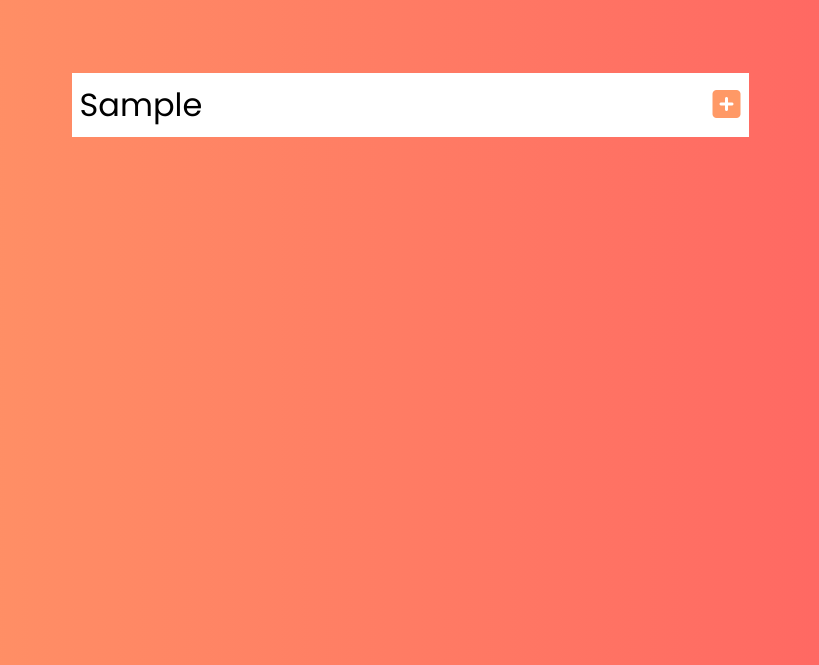
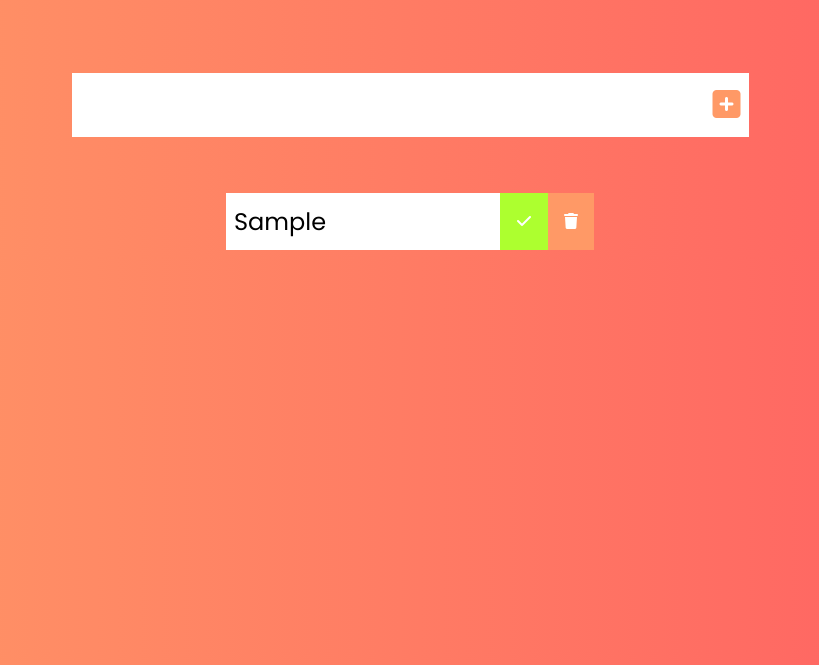
Before and after one commit to MarkoRadisavljevic/SoloJS, a plain HTML site: page todolist/index.html in a window 1280 px wide. Both pictures are taken after typing "Sample" into the empty fields and a click on the button 956 px from the left and 240 px from the top of the page. Shown: the part 135-800 px from the top of the page, without its empty margins (230-1049 px from the left). Drawn offline with Linux system fonts and the light colour scheme.

Commit message:
complate

```diff
--- a/todolist/app.js
+++ b/todolist/app.js
@@ -1,13 +1,44 @@
 //Selectors
-const todoInput = document.querySelector('.todo-input');
-const todoButton = document.querySelector('.todo-button');
-const todoList = document.querySelector('.todo-list');
+const todoInput = document.querySelector(".todo-input");
+const todoButton = document.querySelector(".todo-button");
+const todoList = document.querySelector(".todo-list");
 
 //Event Listener
-todoButton.addEventListener('click',addTodo);
+todoButton.addEventListener("click", addTodo);
+todoList.addEventListener("click", delateChack);
 
 //Functions
 function addTodo(event) {
-    event.preventDefault();
-    console.log("hello")
+  event.preventDefault();
+  const todoDiv = document.createElement("div");
+  todoDiv.classList.add("todo");
+  const newTodo = document.createElement("li");
+  newTodo.innerHTML = todoInput.value;
+  newTodo.classList.add("todo-item");
+  todoDiv.appendChild(newTodo);
+  const complatedButton = document.createElement("button");
+  complatedButton.innerHTML = '<i class="fas fa-check"></i>';
+  complatedButton.classList.add("complate-btn");
+  todoDiv.appendChild(complatedButton);
+  const trashButton = document.createElement("button");
+  trashButton.innerHTML = '<i class="fas fa-trash"></i>';
+  trashButton.classList.add("trash-btn");
+  todoDiv.appendChild(trashButton);
+
+  todoList.appendChild(todoDiv);
+
+  todoInput.value = "";
 }
+
+function delateChack(e) {
+  const item = e.target;
+  if (item.classList[0] === "trash-btn") {
+    const todo = item.parentElement;
+    todo.remove()
+  }
+  if (item.classList[0] === 'complate-btn'){
+    const nzm = document.querySelectorAll(".todo-item");
+    console.log(nzm[0])
+    nzm[0].style.textDecoration = "line-through"
+    }
+}
--- a/todolist/index.html
+++ b/todolist/index.html
@@ -1,27 +1,31 @@
 <!DOCTYPE html>
 <html lang="en">
   <head>
-    <meta charset="UTF-8">
-    <meta http-equiv="X-UA-Compatible" content="IE=edge">
-    <meta name="viewport" content="width=device-width, initial-scale=1.0">
-    <link rel="stylesheet" href="https://cdnjs.cloudflare.com/ajax/libs/font-awesome/6.2.0/css/all.min.css" integrity="sha512-xh6O/CkQoPOWDdYTDqeRdPCVd1SpvCA9XXcUnZS2FmJNp1coAFzvtCN9BmamE+4aHK8yyUHUSCcJHgXloTyT2A==" crossorigin="anonymous" referrerpolicy="no-referrer" />
-    <link rel="stylesheet" href="style.css">
+    <meta charset="UTF-8" />
+    <meta http-equiv="X-UA-Compatible" content="IE=edge" />
+    <meta name="viewport" content="width=device-width, initial-scale=1.0" />
+    <link
+      rel="stylesheet"
+      href="https://cdnjs.cloudflare.com/ajax/libs/font-awesome/6.2.0/css/all.min.css"
+      integrity="sha512-xh6O/CkQoPOWDdYTDqeRdPCVd1SpvCA9XXcUnZS2FmJNp1coAFzvtCN9BmamE+4aHK8yyUHUSCcJHgXloTyT2A=="
+      crossorigin="anonymous"
+      referrerpolicy="no-referrer"
+    />
+    <link rel="stylesheet" href="style.css" />
     <title>Todo List</title>
   </head>
   <body>
-
     <header>
       <h1>Marko's Todo List</h1>
     </header>
     <form>
-        <input type="text" class="todo-input">
+      <input type="text" class="todo-input" />
       <button class="todo-button" type="submit">
         <i class="fas fa-plus-square"></i>
       </button>
     </form>
-    <div class="todo-containder">
-        <ul class="todo-list">
-        </ul>
+    <div class="todo-container">
+      <ul class="todo-list"></ul>
     </div>
 
     <script src="app.js"></script>
--- a/todolist/style.css
+++ b/todolist/style.css
@@ -37,3 +37,45 @@ form button:hover {
   background-color: #ff9966;
   color: white;
 }
+
+.todo-container {
+  display: flex;
+  justify-content: center;
+  align-items: center;
+}
+.todo-list {
+  min-width: 30%;
+  list-style: none;
+}
+
+.todo {
+  margin: 0.5rem;
+  background-color: white;
+  color: black;
+  font-size: 1.5rem;
+  display: flex;
+  justify-content: space-between;
+  align-items: center;
+}
+.todo li {
+  flex: 1;
+}
+.trash-btn,
+.complate-btn {
+  background-color: #ff9966;
+  color: white;
+  border: none;
+  padding: 1rem;
+  cursor: pointer;
+  font-size: 1rem;
+}
+.complate-btn {
+  background: greenyellow;
+}
+.todo-item {
+  padding: 0rem 0.5rem;
+}
+.fa-tracsh,
+.fa-chach {
+  pointer-events: none;
+}
```
Lines whose indentation alone changed are shown as unchanged.
